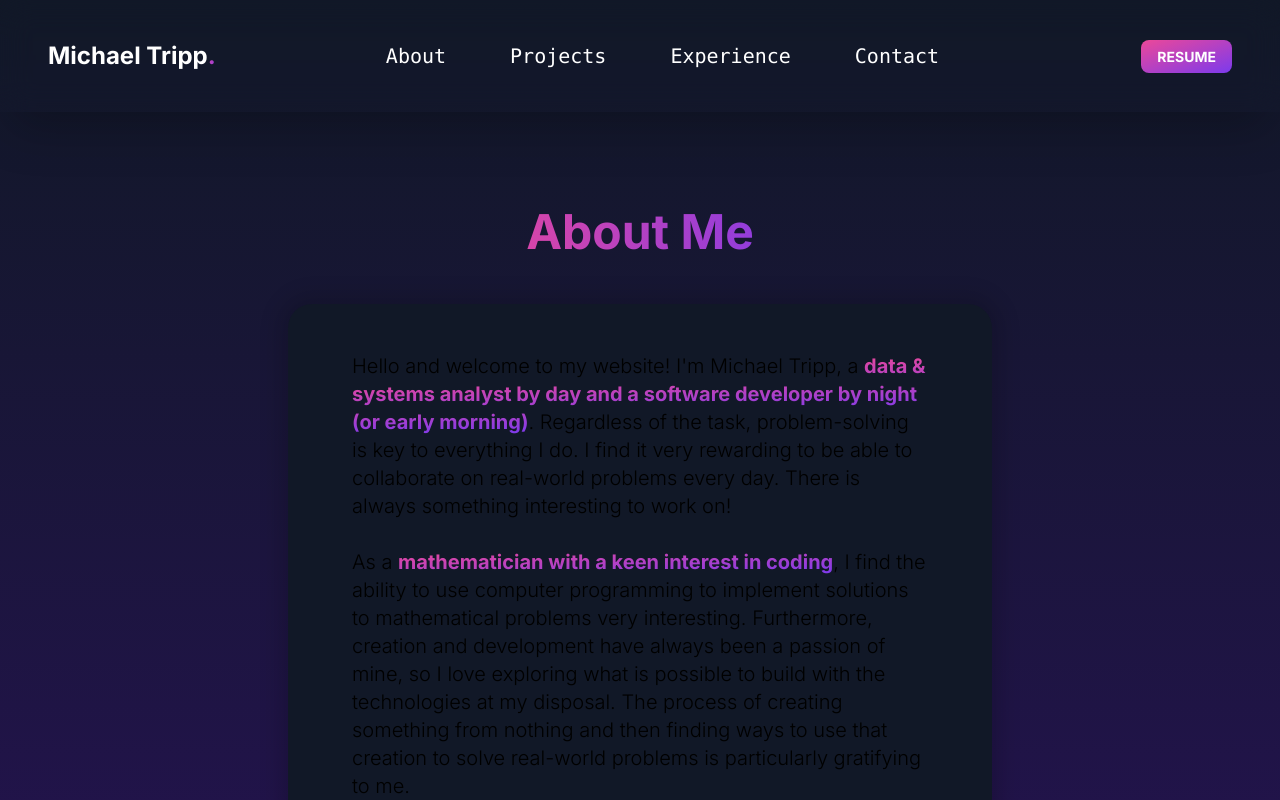
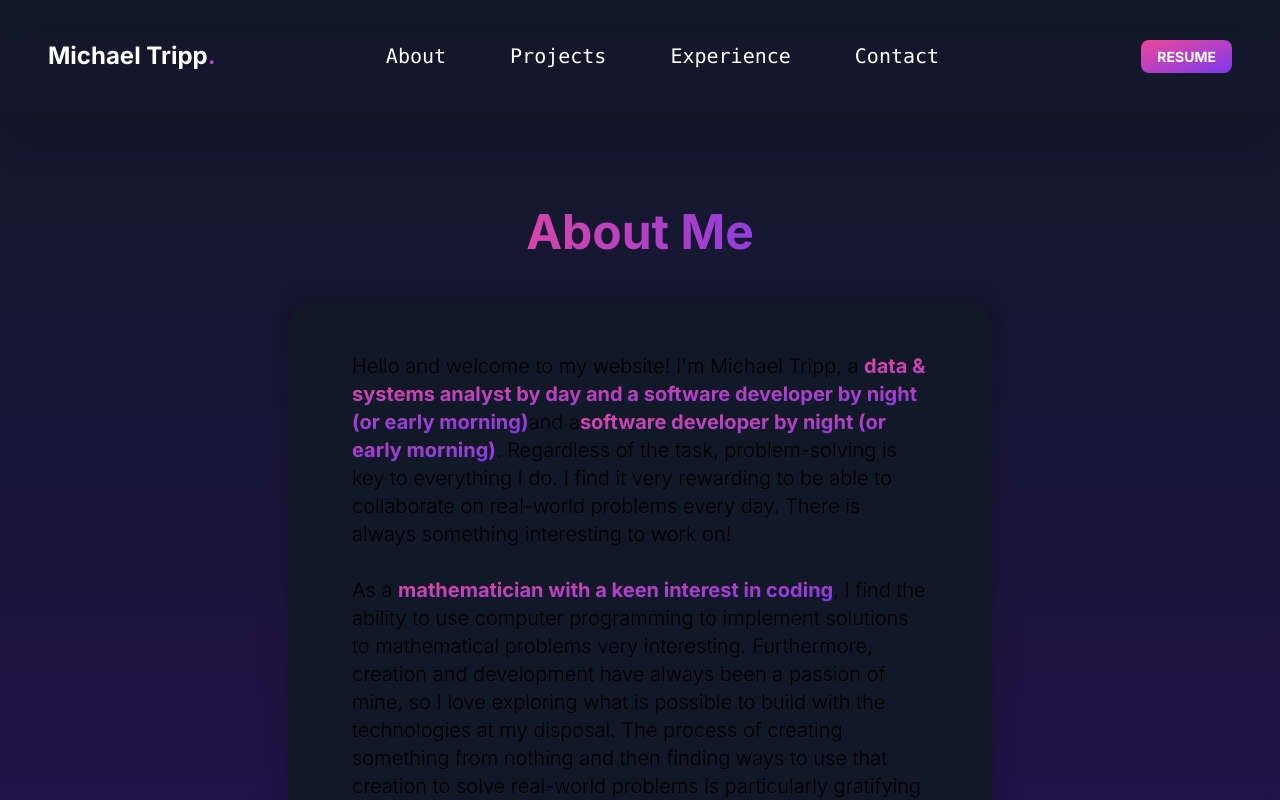
Before and after one commit to mctripp10/mctripp10.github.io, a Next.js app: page /about in a window 1280 px wide. Shown: the top 800 px of the page. Built offline with nearby package versions, Linux system fonts and the light colour scheme.

Commit message:
Update about text
Removed the color bold from the "and" in the first paragraph of the about section

```diff
--- a/app/about/page.js
+++ b/app/about/page.js
@@ -26,6 +26,10 @@ export default function About() {
                   Hello and welcome to my website! I&apos;m Michael Tripp, a {' '}
                   <span className="font-bold bg-gradient-to-br from-pink-500 to-violet-600 text-transparent bg-clip-text">
                   data & systems analyst by day and a software developer by night (or early morning)
+                  </span>
+                  and a
+                  <span className="font-bold bg-gradient-to-br from-pink-500 to-violet-600 text-transparent bg-clip-text">
+                  software developer by night (or early morning)
                   </span>.
                   Regardless of the task, problem-solving is key to everything I do. I find it very rewarding to be able to collaborate on
                   real-world problems every day. There is always something interesting to work on! <br /><br />
```
